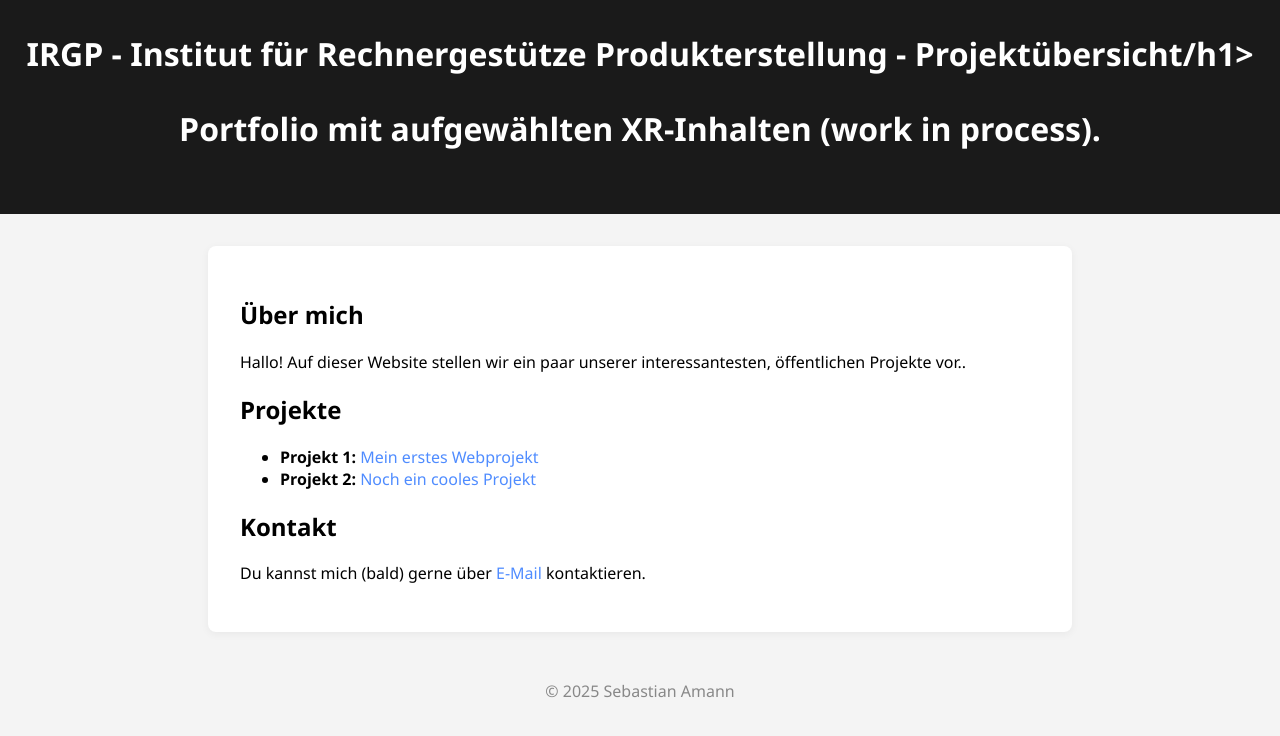
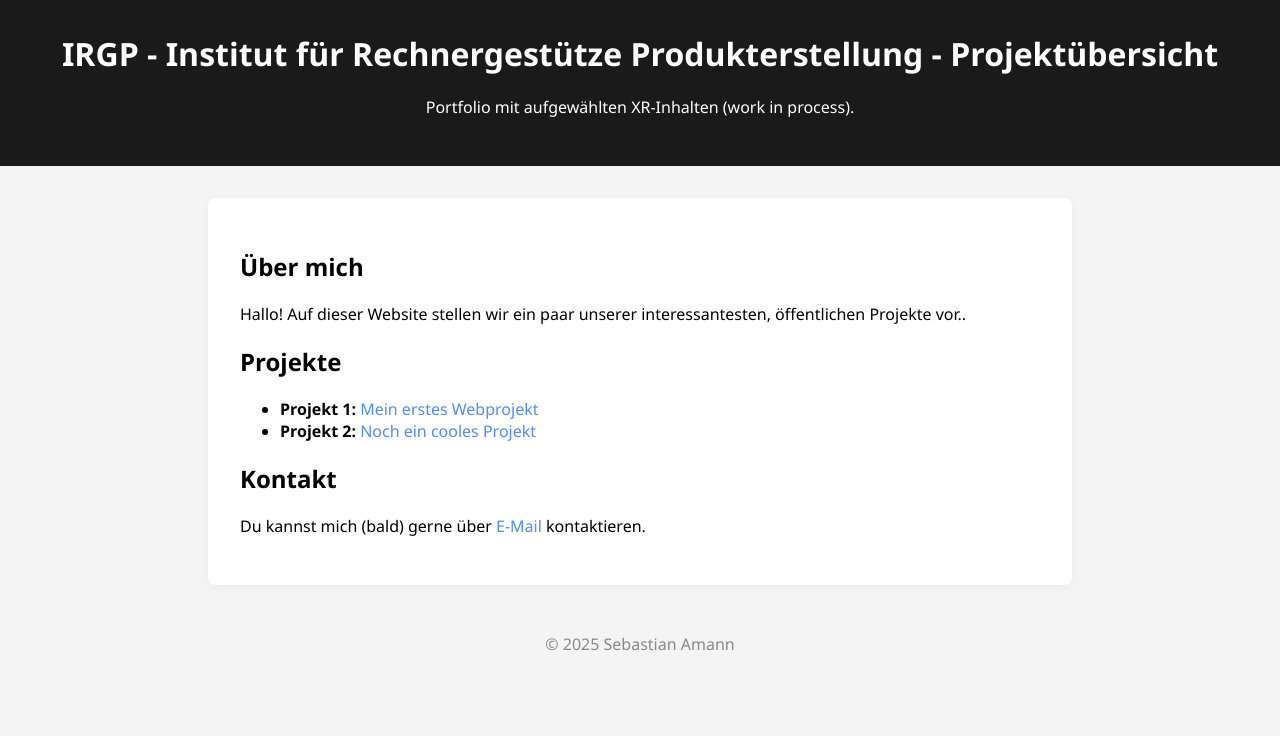
Before and after one commit to IRGPAlbstadt/projects, a plain HTML site: page index.html in a window 1280 px wide. Drawn offline with Linux system fonts and the light colour scheme.

Commit message:
Update index.html

```diff
--- a/index.html
+++ b/index.html
@@ -45,7 +45,7 @@
 </head>
 <body>
     <header>
-        <h1>IRGP - Institut für Rechnergestütze Produkterstellung - Projektübersicht/h1>
+        <h1>IRGP - Institut für Rechnergestütze Produkterstellung - Projektübersicht</h1>
         <p>Portfolio mit aufgewählten XR-Inhalten (work in process).</p>
     </header>
     <main>
```
